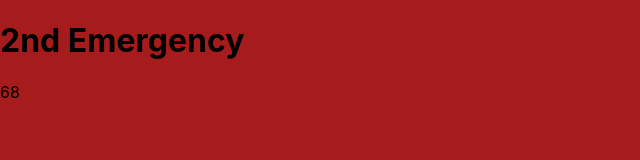
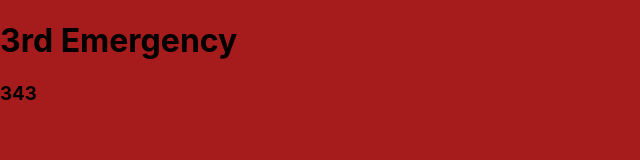
Before and after one commit to luisrjr/emergency-control, a React (Create React App) app: page / in a window 1280 px wide. Shown: the top 160 px of the page, without its empty margins (0-640 px from the left). Built offline with nearby package versions, Linux system fonts and the light colour scheme.

Commit message:
Update App.js

```diff
--- a/src/App.js
+++ b/src/App.js
@@ -19,13 +19,10 @@ const emergencies = [
 
 const countdownTimes = [240, 100, 200, 150, 250, 60, 350, 75, 30];
 
-function DisplayEmergency() {
+const App = () => {
   let index = Math.floor(Math.random() * emergencies.length);
   let emergency = emergencies[index].name;
-  return <h1>{emergency}</h1>;
-}
 
-const App = () => {
   const [seconds, setSeconds] = useState(
     countdownTimes[Math.floor(Math.random() * countdownTimes.length)],
   );
@@ -38,8 +35,10 @@ const App = () => {
 
   return (
     <div>
-      <DisplayEmergency />
-      <div>{seconds}</div>
+      <h1>{emergency}</h1>
+      <div>
+        <h3>{seconds}</h3>
+      </div>
     </div>
   );
 };
```
